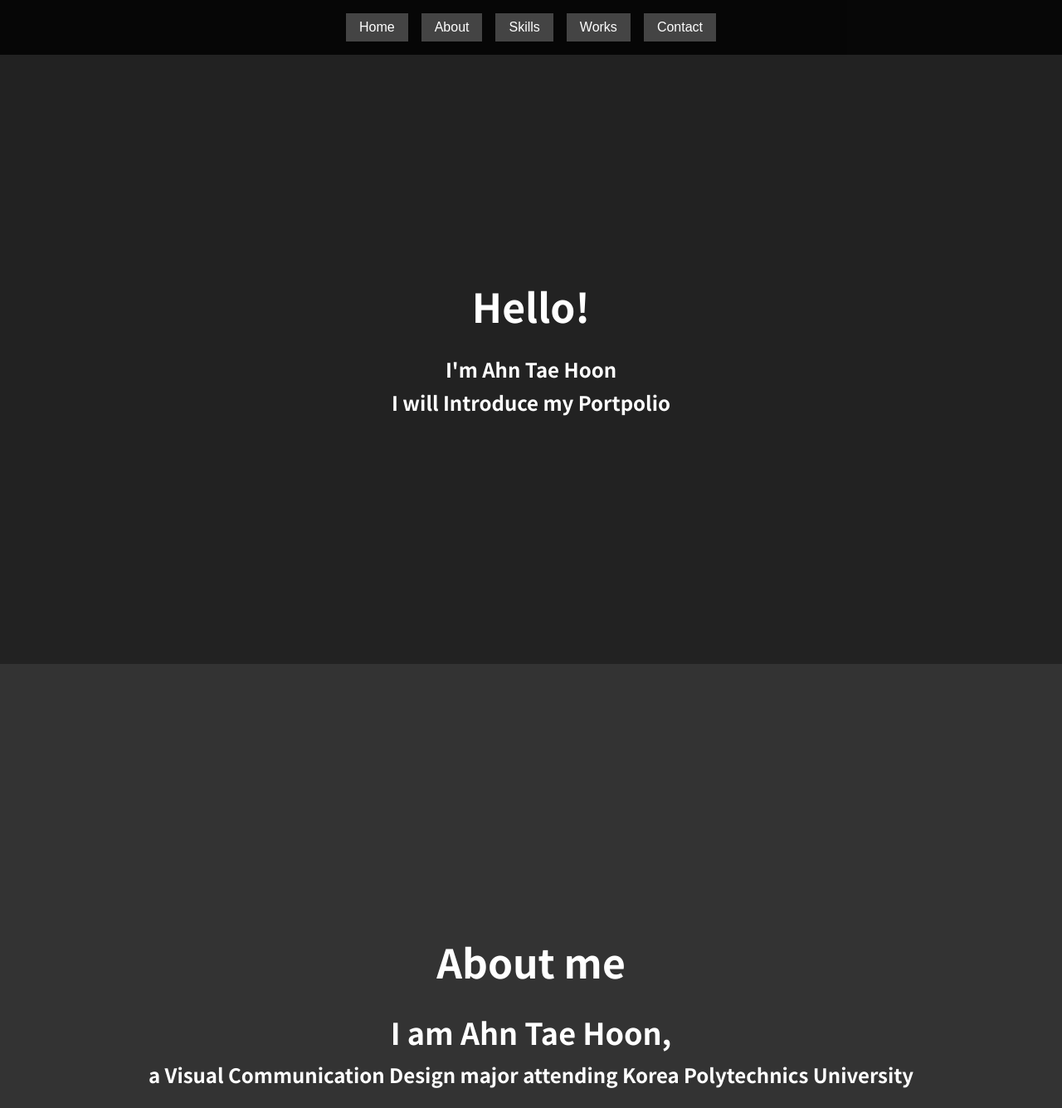
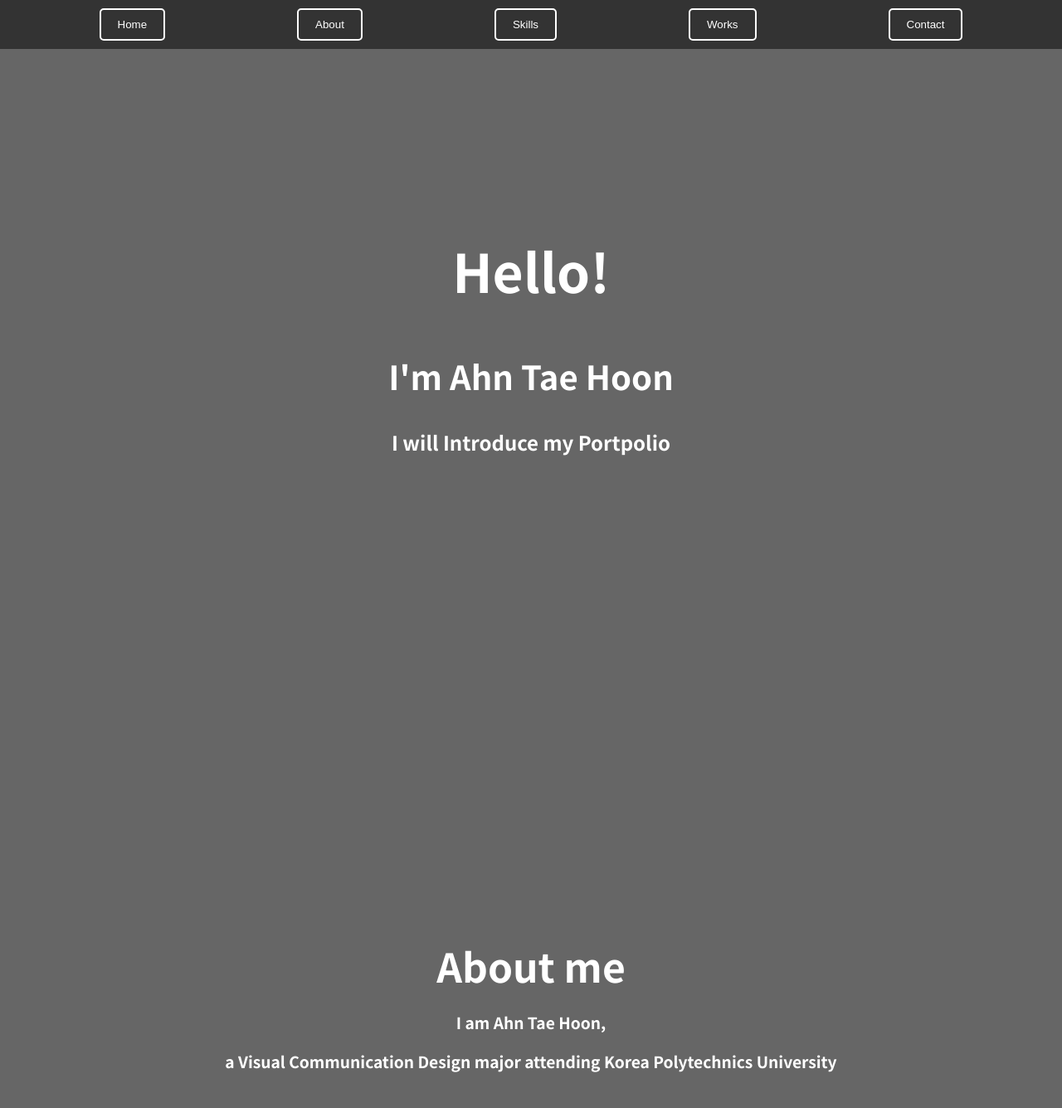
Before and after one commit to los1031/0530, a plain HTML site: page index.html in a window 1280 px wide. Shown: the top 1335 px of the page at 83% size. Drawn offline with Linux system fonts and the light colour scheme.

Commit message:
Update style.css

```diff
--- a/style.css
+++ b/style.css
@@ -1,9 +1,12 @@
+/* General Styles */
 body {
     margin: 0;
     font-family: "Noto Sans KR", sans-serif;
     background-color: #666;
+    color: white;
 }
 
+/* Sections */
 section {
     width: 100%;
     height: 100vh;
@@ -12,76 +15,73 @@ section {
     flex-direction: column;
     justify-content: center;
     align-items: center;
-    color: white;
 }
 
-h1 {
-    font-size: 3em;
-    margin-bottom: 0.5em;
-}
-
-h2, h3, p {
-    font-size: 1.5em;
-    margin: 0.2em 0;
-}
-
-.wrapper {
-    width: 80%;
-    max-width: 1200px;
-    margin: 0 auto;
-}
-
+/* Button Container */
 .btns {
     position: fixed;
     top: 0;
     width: 100%;
-    background-color: rgba(0, 0, 0, 0.8);
-    padding: 1em 0;
+    background: rgba(0, 0, 0, 0.5);
     z-index: 1000;
+}
+
+.container {
+    max-width: 1200px;
+    margin: 0 auto;
+    padding: 10px 20px;
 }
 
 .btns__menu {
     display: flex;
-    justify-content: center;
-    gap: 1em;
+    justify-content: space-around;
 }
 
+/* Buttons */
 .btn {
-    background-color: #444;
+    background: none;
+    border: 2px solid white;
+    border-radius: 5px;
+    padding: 10px 20px;
     color: white;
-    border: none;
-    padding: 0.5em 1em;
-    font-size: 1em;
     cursor: pointer;
-    transition: background-color 0.3s, transform 0.3s;
+    transition: background-color 0.3s ease, color 0.3s ease;
 }
 
 .btn:hover {
-    background-color: #888;
-    transform: scale(1.1);
+    background-color: white;
+    color: black;
 }
 
-.skillsImgs {
-    max-width: 100%;
-    height: auto;
+/* Wrapper */
+.wrapper {
+    padding: 20px;
 }
 
-#home {
-    background-color: #222;
+/* Specific Section Styles */
+#home h1 {
+    font-size: 4em;
 }
 
-#about {
-    background-color: #333;
+#home h2 {
+    font-size: 2.5em;
 }
 
-#skills {
-    background-color: #444;
+#home h3 {
+    font-size: 1.5em;
 }
 
-#works {
-    background-color: #555;
+#about h1, #skills h1, #works h1, #contact h1 {
+    font-size: 3em;
+    margin-bottom: 20px;
 }
 
-#contact {
-    background-color: #666;
+#about h3, #contact h3 {
+    font-size: 1.2em;
 }
+
+.skillsImgs, .worksImgs {
+    max-width: 80%;
+    height: auto;
+    margin-top: 20px;
+}
```
